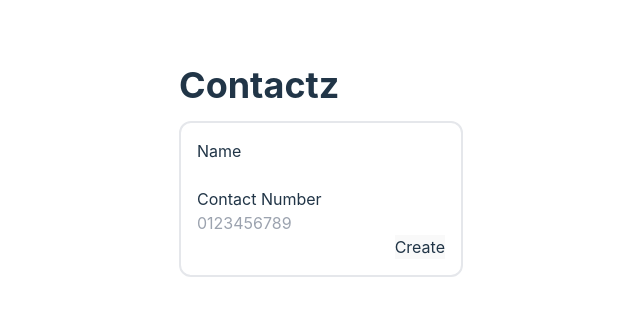
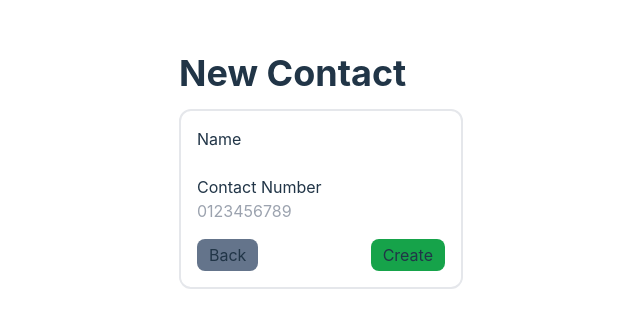
Before and after one commit to mirza-sync/contactz, a React (Vite) app in the folder frontend/: page /contact in a window 1280 px wide. Shown: the part 229-556 px from the top of the page, without its empty margins (319-959 px from the left). Built offline with nearby package versions, Linux system fonts and the light colour scheme.

Commit message:
Add generic button component

```diff
--- /dev/null
+++ b/frontend/src/components/GenericButton.tsx
@@ -0,0 +1,43 @@
+type ButtonProps = {
+  btnType?: "primary" | "secondary" | "danger" | "default";
+  children: React.ReactNode;
+} & React.DetailedHTMLProps<
+  React.ButtonHTMLAttributes<HTMLButtonElement>,
+  HTMLButtonElement
+>;
+
+export const GenericButton = ({
+  btnType = "default",
+  children,
+  ...rest
+}: ButtonProps) => {
+  const getCssClass = () => {
+    let cssClass = "";
+    switch (btnType) {
+      case "primary":
+        cssClass = "bg-green-600";
+        break;
+      case "danger":
+        cssClass = "bg-red-500";
+        break;
+      case "secondary":
+        cssClass = "bg-blue-500";
+        break;
+      default:
+        cssClass = "bg-slate-500";
+        break;
+    }
+    return cssClass;
+  };
+  return (
+    <button
+      {...rest}
+      className={`
+        hover:outline outline-2 rounded-lg px-3 py-1
+        ${getCssClass()} ${rest.className || ""}
+     `}
+    >
+      {children}
+    </button>
+  );
+};
--- a/frontend/src/pages/ContactListPage.tsx
+++ b/frontend/src/pages/ContactListPage.tsx
@@ -3,6 +3,7 @@ import { Contact } from "../../constants/types";
 import { axiosInstance } from "../main";
 import { ContactWrapper } from "../components/ContactWrapper";
 import { useNavigate } from "react-router-dom";
+import { GenericButton } from "../components/GenericButton";
 
 export const ContactListPage = () => {
   const navigate = useNavigate();
@@ -40,12 +41,13 @@ export const ContactListPage = () => {
           </div>
         </div>
       </div>
-      <button
-        className="ml-auto rounded-lg px-4 py-2 bg-slate-700"
+      <GenericButton
+        btnType="primary"
+        className="ml-auto"
         onClick={() => navigate("/contact")}
       >
-        Add Contact
-      </button>
+        New Contact
+      </GenericButton>
     </div>
   );
 };
--- a/frontend/src/pages/CreateContactPage.tsx
+++ b/frontend/src/pages/CreateContactPage.tsx
@@ -1,6 +1,7 @@
 import { useEffect, useState } from "react";
 import { axiosInstance } from "../main";
 import { useNavigate, useParams } from "react-router-dom";
+import { GenericButton } from "../components/GenericButton";
 
 export const CreateContactPage = () => {
   const [name, setName] = useState("");
@@ -82,7 +83,20 @@ export const CreateContactPage = () => {
 
   return (
     <div className="flex flex-col">
-      <h1 className="text-4xl font-bold mb-4">Contactz</h1>
+      <div className="flex items-end mb-4 gap-4">
+        <h1 className="text-4xl font-bold">
+          {isEdit ? "Edit" : "New"} Contact
+        </h1>
+        {isEdit && (
+          <GenericButton
+            type="button"
+            onClick={() => deleteContact(params.id!)}
+            btnType="danger"
+          >
+            Delete
+          </GenericButton>
+        )}
+      </div>
       <div className="border-2 rounded-xl p-4">
         <form
           className="flex flex-col"
@@ -111,18 +125,21 @@ export const CreateContactPage = () => {
               onChange={(e) => setContactNo(e.target.value)}
             />
           </div>
-          <button type="submit" className="ml-auto">
-            {isEdit ? "Update" : "Create"}
-          </button>
-          {isEdit && (
-            <button
+          <div className="flex justify-between mt-4">
+            <GenericButton
               type="button"
-              className="ml-auto"
-              onClick={() => deleteContact(params.id!)}
+              btnType="default"
+              onClick={() => navigate("/contact/list")}
             >
-              Delete
-            </button>
-          )}
+              Back
+            </GenericButton>
+            <GenericButton
+              type="submit"
+              btnType={isEdit ? "secondary" : "primary"}
+            >
+              {isEdit ? "Save" : "Create"}
+            </GenericButton>
+          </div>
         </form>
       </div>
     </div>
```
